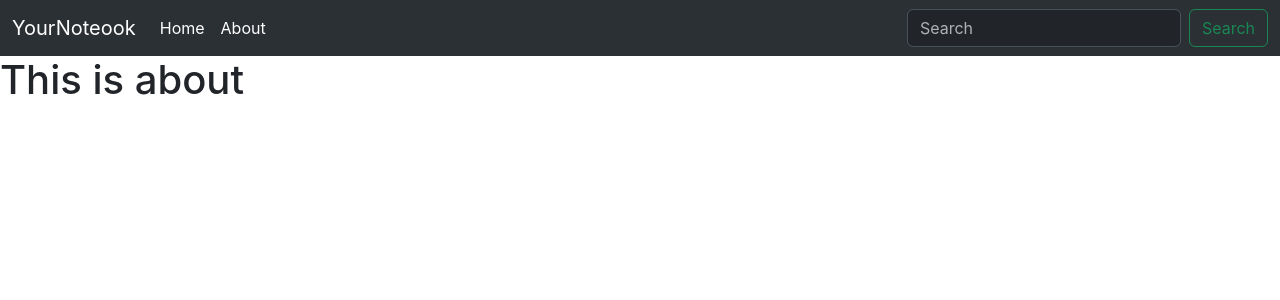
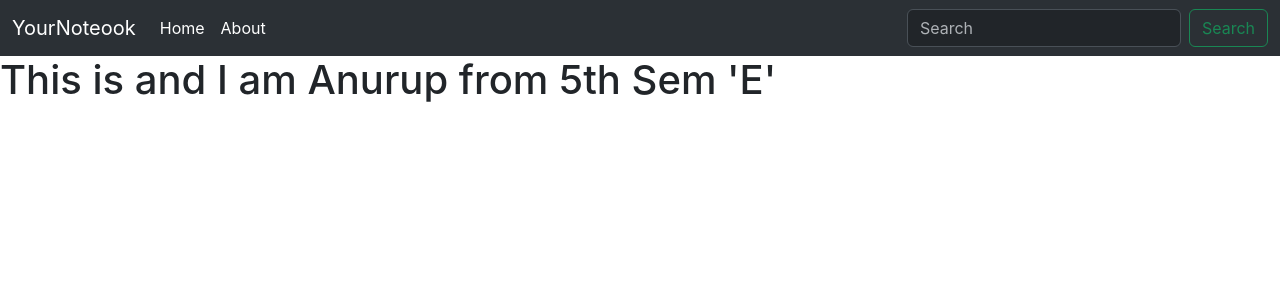
Before and after one commit to anurupkoli/note-book, a React (Create React App) app: page /about in a window 1280 px wide. Shown: the top 300 px of the page. Built offline with nearby package versions, Linux system fonts and the light colour scheme.

Commit message:
created context folder with notes context

```diff
--- a/src/App.js
+++ b/src/App.js
@@ -1,25 +1,21 @@
-
-import './App.css';
-import About from './Components/About';
-import Home from './Components/Home';
-import Navbar from './Components/Navbar';
-import {
-  BrowserRouter,
-  Routes,
-  Route,
-}
-from 'react-router-dom';
+import About from "./Components/About";
+import Home from "./Components/Home";
+import Navbar from "./Components/Navbar";
+import { BrowserRouter, Routes, Route } from "react-router-dom";
+import NoteState from "./Context/notes/noteState";
 
 function App() {
   return (
     <>
-    <BrowserRouter>
-    <Navbar/>
-      <Routes>
-        <Route exact path='/' element={<Home/>} />
-        <Route exact path='/about' element={<About/>} />
-      </Routes>
-    </BrowserRouter>
+      <NoteState>
+        <BrowserRouter>
+          <Navbar />
+          <Routes>
+            <Route exact path="/" element={<Home />} />
+            <Route exact path="/about" element={<About />} />
+          </Routes>
+        </BrowserRouter>
+      </NoteState>
     </>
   );
 }
--- a/src/Components/About.js
+++ b/src/Components/About.js
@@ -1,9 +1,11 @@
-import React from 'react'
+import React, {useContext} from 'react'
+import noteContext from '../Context/notes/noteContext'
 
 export default function About() {
+    let a = useContext(noteContext)
   return (
     <>
-        <h1>This is about</h1>
+        <h1>This is and I am {a.name} from  {a.class}</h1>
     </>
   )
 }
--- /dev/null
+++ b/src/Context/notes/noteContext.js
@@ -0,0 +1,5 @@
+import { createContext } from "react";
+
+const noteContext = createContext();
+
+export default noteContext;
--- /dev/null
+++ b/src/Context/notes/noteState.js
@@ -0,0 +1,17 @@
+import NoteContext from "./noteContext";
+// import { useState } from "react";
+
+const NoteState = (props)=>{
+    const state = {
+        "name": "Anurup",
+        "class": "5th Sem 'E'"
+    }
+
+    return(
+        <NoteContext.Provider value={state} >
+            {props.children}
+        </NoteContext.Provider>
+    )
+}
+
+export default NoteState;
```
